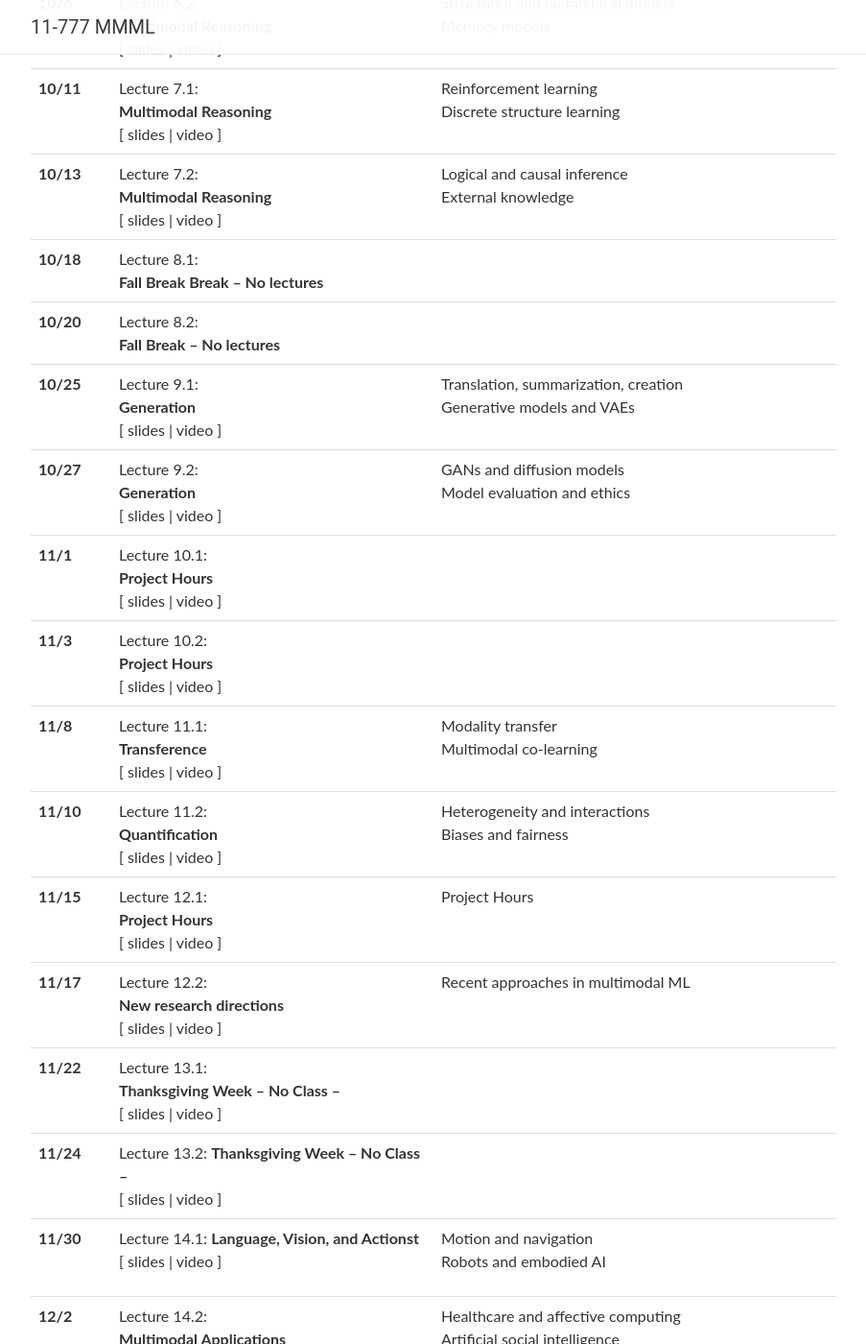
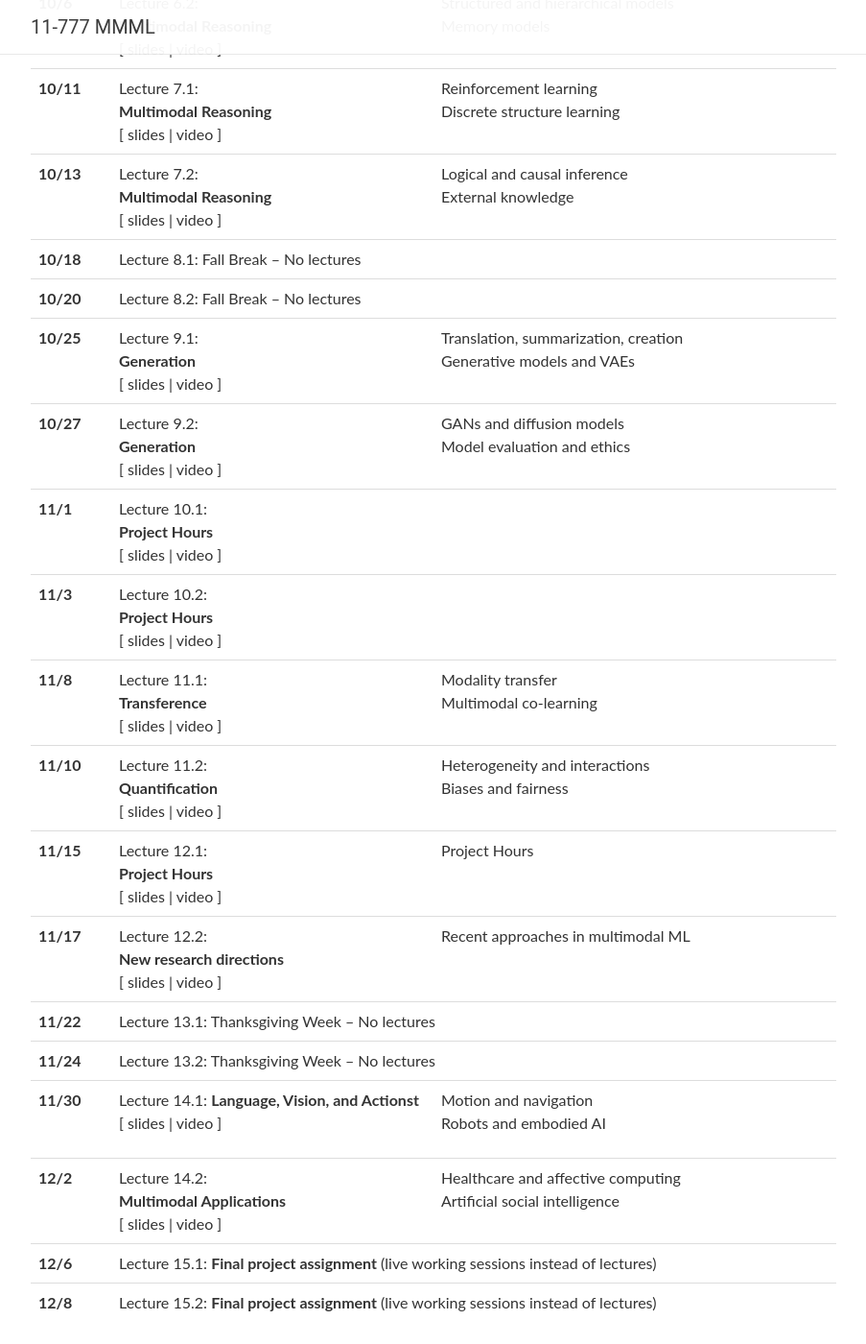
Before and after one commit to CMU-MultiComp-Lab/mmml-course, a Jekyll site: the page built from fall2022/_pages/schedule.md, in a window 1280 px wide and 1400 px high, scrolled down 1162 px. Shown: the whole window at 96% size, without its empty margins (188-1091 px from the left). Built offline with Jekyll 4.4.1, drawn with Linux system fonts in a browser that asks for light colours; nearby versions of some CDN libraries; comment, search, counter and statistics services are not loaded.

Commit message:
Update lectures_2022.yml

```diff
--- a/_data/lectures_2022.yml
+++ b/_data/lectures_2022.yml
@@ -114,11 +114,9 @@
   readings:
   logistics:
 
-
-
 - date: 10/4
   title: >
-    Lecture 6.1:
+    Lecture 6.1: <br/>
     <strong>Multimodal aligned representations</strong>
   slides:
   video:
@@ -166,8 +164,7 @@
 
 - date: 10/18
   title: >
-    Lecture 8.1: <br/>
-    <strong>Fall Break Break – No lectures</strong>
+    Lecture 8.1: Fall Break – No lectures
   slides:
   video:
   topics:
@@ -176,8 +173,7 @@
 
 - date: 10/20
   title: >
-    Lecture 8.2: <br/>
-    <strong>Fall Break – No lectures</strong>
+    Lecture 8.2: Fall Break – No lectures
   slides:
   video:
   topics:
@@ -276,8 +272,7 @@
 
 - date: 11/22
   title: >
-    Lecture 13.1: <br/>
-    <strong>Thanksgiving Week – No Class –</strong>
+    Lecture 13.1: Thanksgiving Week – No lectures
   slides:
   video:
   topics:
@@ -286,8 +281,7 @@
 
 - date: 11/24
   title: >
-    Lecture 13.2:
-    <strong>Thanksgiving Week – No Class –</strong>
+    Lecture 13.2: Thanksgiving Week – No lectures
   slides:
   video:
   topics:
```
